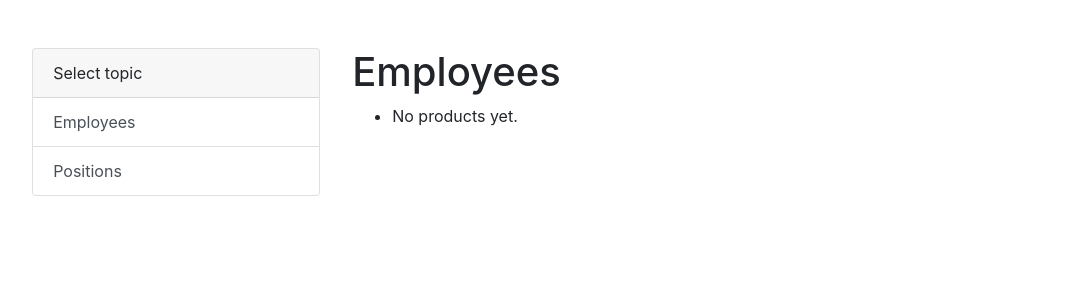
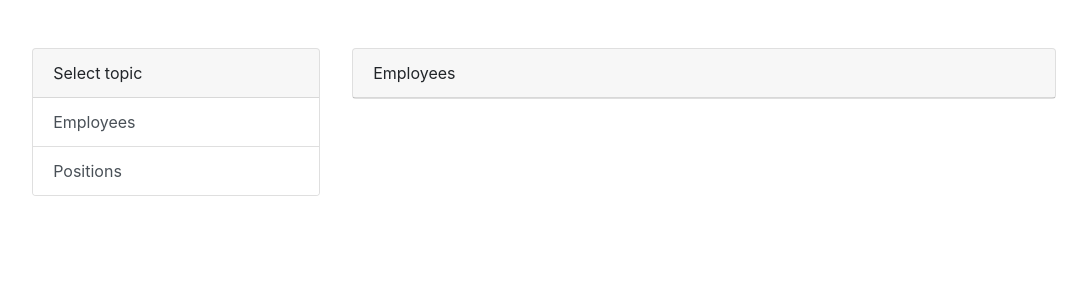
Before and after one commit to Endrju00/ShopManager, a Django app: page /employees/ in a window 1280 px wide. Shown: the part 56-356 px from the top of the page, without its empty margins (147-1234 px from the left). Run offline with Django 3.2, Linux system fonts and the light colour scheme; data that the repository does not hold is empty.

Commit message:
Update list.html

```diff
--- a/project/templates/list.html
+++ b/project/templates/list.html
@@ -1,11 +1,12 @@
 
-<div style="margin-left: 20rem;">
-    <h1>{{ name }}</h1>
-    <ul>
+<div class="position-fixed card" style="width: 55%; margin-left: 20rem;">
+
+    <ul class="list-group list-group-flush">
+        <div class="card-header">
+            {{ name }}
+          </div>
         {% for obj in object_list %}
-            <li>{{ obj }}</li>
-        {% empty %}
-            <li>No products yet.</li>
+            <a class="list-group-item list-group-item-action" href="{{ obj.id }}">{{ obj }}</a>
         {% endfor %}
     </ul>
 </div>
```
